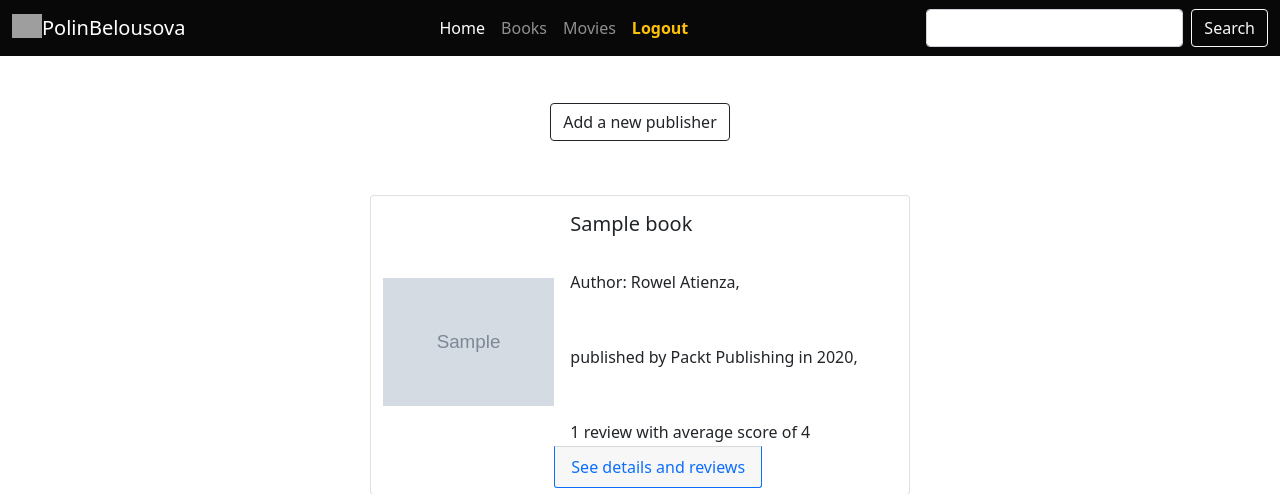
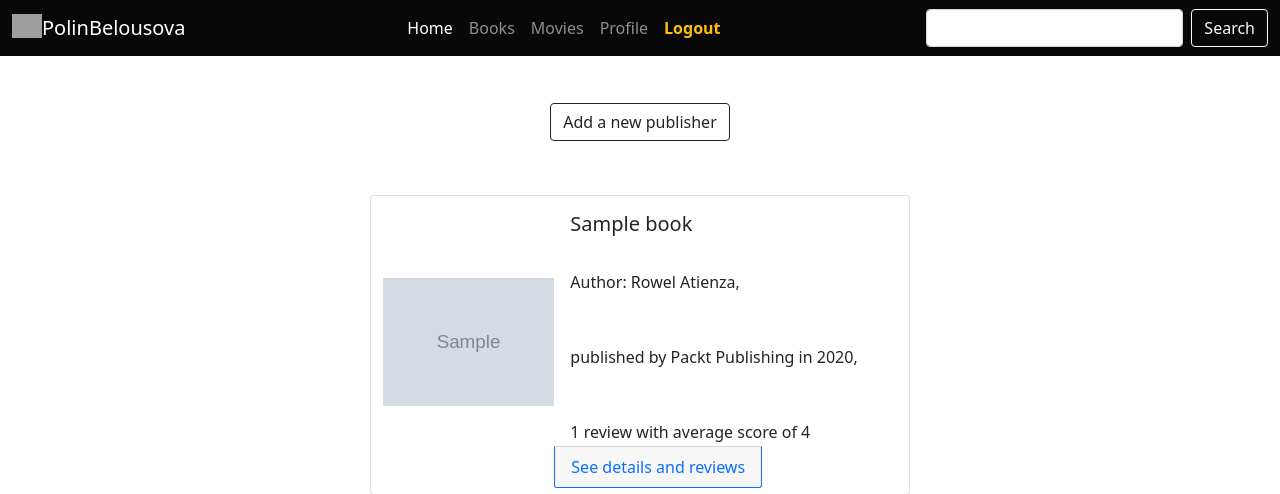
Before and after one commit to melission/reviewMe, a Django app: page /books/ in a window 1280 px wide. Shown: the top 494 px of the page. Run offline with Django 3.2, Linux system fonts and the light colour scheme; a user stored in the database is signed in; data comes from the database, SQL or seed files in the repository; tables that the repository leaves empty hold one stand-in row (values such as "Sample post"); grey boxes marked "Sample" are stand-in pictures; parts of the project's set-up code (start-up, migrations or seed data) failed here and were passed over; grey boxes are pictures that could not be loaded.

Commit message:
added a profile link to the nav bar.

```diff
--- a/templates/base.html
+++ b/templates/base.html
@@ -37,6 +37,11 @@
             <li class="nav-item">
               <a class="nav-link" href="/movies/">Movies</a>
             </li>
+          {% if user.is_authenticated %}
+              <li class="nav-item">
+              <a class="nav-link" href="/accounts/profile">Profile</a>
+            </li>
+          {% endif %}
             <li class="nav-item navbar-light-active-color">
                 {% if user.is_authenticated  %}
                     <a class="nav-link fw-bolder text-warning" href="/accounts/logout">Logout</a>
@@ -46,6 +51,9 @@
                        href="/accounts/login/">Log in</a>
                 {% endif %}
             </li>
+          <li>
+
+          </li>
           </ul>
         </div>
         <div class="justify-content-end">
```
